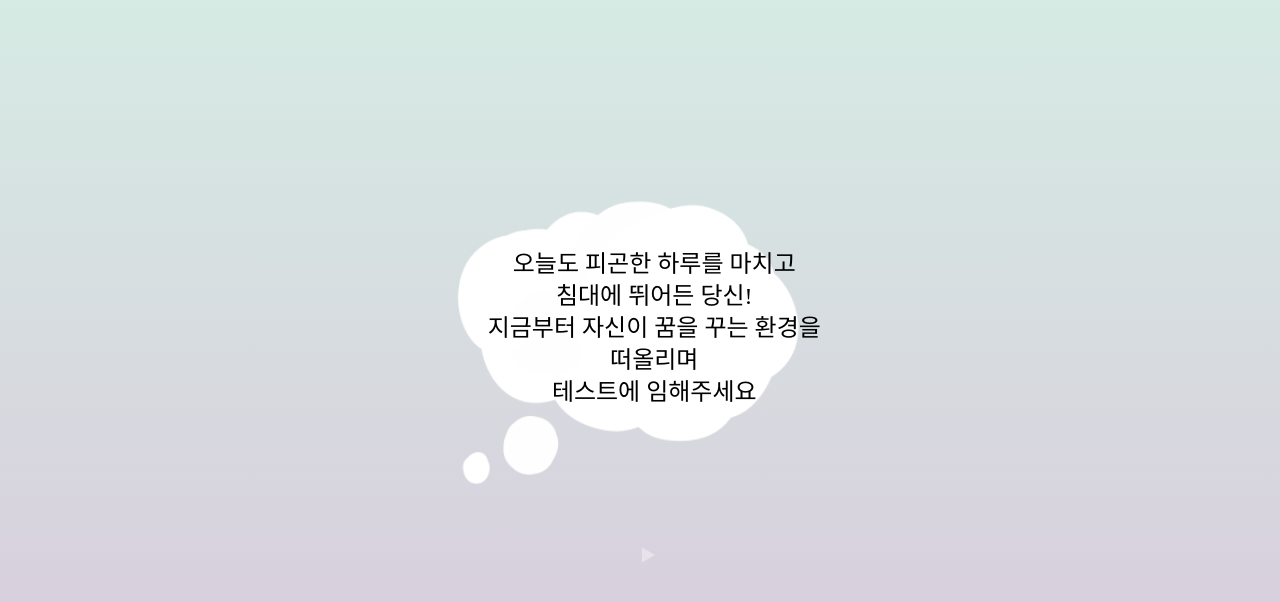
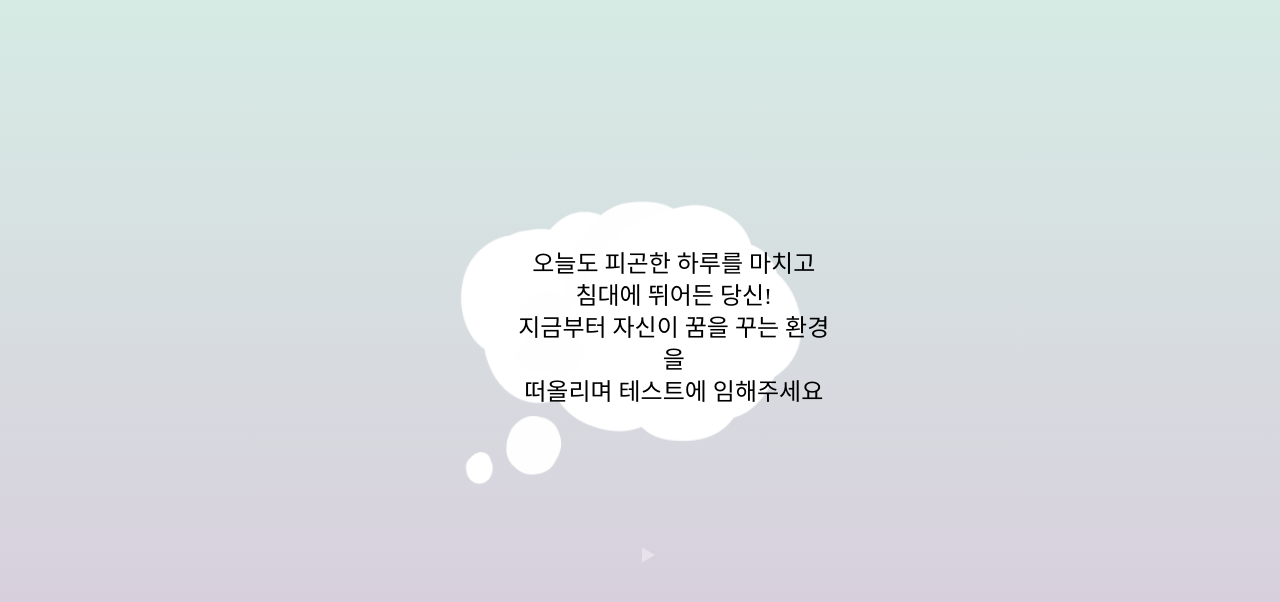
Before and after one commit to chucoding/dream-measurement, a Next.js app: page / in a window 1280 px wide. Both pictures are taken after a click on the button "테스트 시작하기". Shown: the top 602 px of the page. Built offline with nearby package versions, Linux system fonts and the light colour scheme; a web font is replaced by a local one.

Commit message:
chore : font test

```diff
--- a/public/fonts.css
+++ b/public/fonts.css
@@ -4,3 +4,27 @@
   font-weight: normal;
   font-style: normal;
 }
+
+@font-face {
+  font-family: "Dovemayo_gothic";
+  src: url("https://cdn.jsdelivr.net/gh/projectnoonnu/noonfonts_2302@1.1/Dovemayo_gothic.woff2")
+    format("woff2");
+  font-weight: normal;
+  font-style: normal;
+}
+
+@font-face {
+  font-family: "KCCChassam";
+  src: url("https://cdn.jsdelivr.net/gh/projectnoonnu/noonfonts_2302@1.0/KCCChassam.woff2")
+    format("woff2");
+  font-weight: normal;
+  font-style: normal;
+}
+
+@font-face {
+  font-family: "Humanbumsuk";
+  src: url("https://cdn.jsdelivr.net/gh/projectnoonnu/noonfonts_2210-2@1.0/Humanbumsuk.woff2")
+    format("woff2");
+  font-weight: normal;
+  font-style: normal;
+}
--- a/src/components/modules/cloudCardBig.tsx
+++ b/src/components/modules/cloudCardBig.tsx
@@ -4,7 +4,7 @@ export default function CloudCardBig({ children, runAnimate = false }: any) {
     <div
       className={`bg-[url('/cloud.png')] bg-cover
         h-[400px] w-[450px] p-10 pt-20 pb-20
-        absolute left-[40%] transform -translate-x-1/2 top-[40%] -translate-y-1/2
+        absolute left-[41%] transform -translate-x-1/2 top-[40%] -translate-y-1/2
         ${runAnimate ? "animate-fadein" : ""}`}
     >
       {children}
--- a/src/components/templates/home.tsx
+++ b/src/components/templates/home.tsx
@@ -13,7 +13,7 @@ export default function App(props: any) {
         <CloudCardBig>
           <div className="absolute top-[40%] left-[30%]">
             <h1 className="text-5xl font-black">꿈력 측정 테스트</h1>
-            <h2 className="text-2xl absolute mt-2 left-[30%]">
+            <h2 className="text-2xl absolute mt-2 left-[20%]">
               당신의 꿈력은 몇 %?
             </h2>
           </div>
--- a/src/components/templates/onboarding.tsx
+++ b/src/components/templates/onboarding.tsx
@@ -12,13 +12,13 @@ export default function OnBoarding(props: any) {
   ) : (
     <div>
       <CloudCardBig>
-        <h2 className="text-2xl absolute mt-10 left-[23%]">
+        <h2 className="text-2xl absolute mt-10 left-[30%]">
           오늘도 피곤한 하루를 마치고
           <br /> 침대에 뛰어든 당신!
           <br />
-          지금부터 자신이 꿈을 꾸는 환경을 떠올리며
+          지금부터 자신이 꿈을 꾸는 환경을
           <br />
-          테스트에 임해주세요
+          떠올리며 테스트에 임해주세요
         </h2>
       </CloudCardBig>
       <button
```
Also changed, not shown: src/app/layout.tsx (+6 -1 lines).
